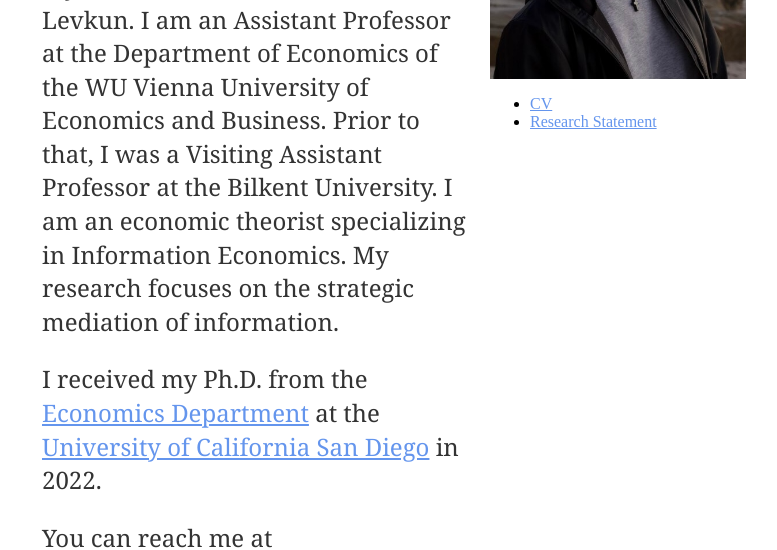
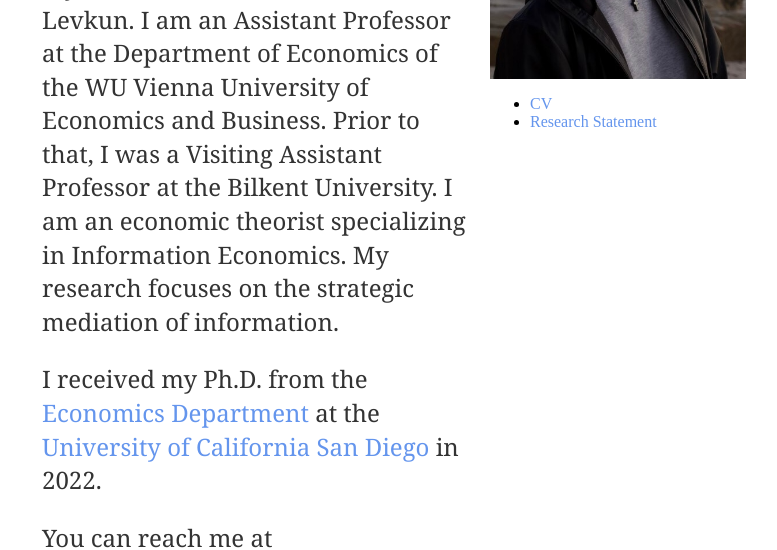
Before and after one commit to alevkun/alevkun.github.io, a Jekyll site: the page built from index.html, in a window 1280 px wide. Shown: the part 391-941 px from the top of the page, without its empty margins (160-937 px from the left). Built offline with Jekyll 4.4.1, drawn with Linux system fonts in a browser that asks for light colours.

Commit message:
Update index.html

```diff
--- a/index.html
+++ b/index.html
@@ -6,8 +6,11 @@ title: Aleksandr Levkun
   <div class="column left" style="background-color:White;">
     <h1>Aleksandr Levkun</h1>
     <p>Welcome to my website!</p>
-    <p>My name is Aleksandr (Sasha) Levkun. I am an Assistant Professor at the Department of Economics of the WU Vienna University of Economics and Business. Prior to that, I was a Visiting Assistant Professor at the Bilkent University. I am an economic theorist specializing in Information Economics. My research focuses on the strategic mediation of information. </p>
-    <p>I received my Ph.D. from the <a href="https://economics.ucsd.edu/">Economics Department</a> at the <a href="https://www.ucsd.edu/">University of California San Diego</a> in 2022.
+    <p>My name is Aleksandr (Sasha) Levkun. I am an Assistant Professor at the Department of Economics of the WU Vienna University of Economics and Business.
+	    Prior to that, I was a Visiting Assistant Professor at the Bilkent University. I am an economic theorist specializing in Information Economics.
+	    My research focuses on the strategic mediation of information. </p>
+    <p>I received my Ph.D. from the <a href="https://economics.ucsd.edu/" style="text-decoration:none;">Economics Department</a> at
+	    the <a href="https://www.ucsd.edu/" style="text-decoration:none;">University of California San Diego</a> in 2022. </p>
     <p>You can reach me at <a href="mailto:alevkun@ucsd.edu">alevkun@ucsd.edu</a>.</p>
   </div>
   <div class="column right" style="background-color:White;">
@@ -15,8 +18,8 @@ title: Aleksandr Levkun
     <br>
     <img src="https://alevkun.github.io/assets/picture.jpg" style="width: 20vw; min-width: 100px;" align="top"/>
     <ul>
-        		<li><a href="https://alevkun.github.io/assets/pdf/cv_levkun.pdf">CV</a></li>
-	        	<li><a href="https://alevkun.github.io/assets/pdf/research_levkun.pdf">Research Statement</a></li>
+        		<li><a href="https://alevkun.github.io/assets/pdf/cv_levkun.pdf" style="text-decoration:none;">CV</a></li>
+	        	<li><a href="https://alevkun.github.io/assets/pdf/research_levkun.pdf" style="text-decoration:none;">Research Statement</a></li>
     		</ul>
   </div>
 </div>
```
